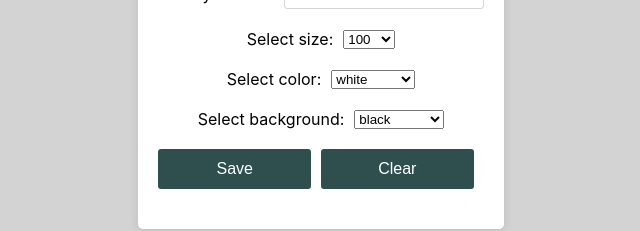
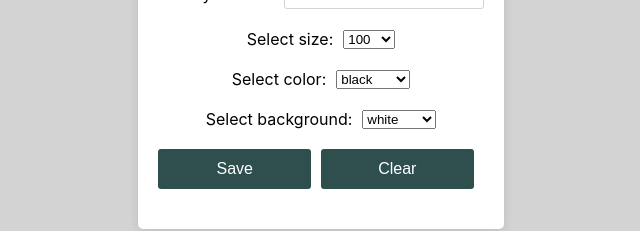
Before and after one commit to PKiienko/qr-code-generator, a React (Create React App) app: page / in a window 1280 px wide. Shown: the part 120-351 px from the top of the page, without its empty margins (319-959 px from the left). Built offline with nearby package versions, Linux system fonts and the light colour scheme.

Commit message:
colors have been changed

```diff
--- a/src/App.js
+++ b/src/App.js
@@ -11,29 +11,48 @@ const App = () => {
   const [bgColor, setBgColor] = useState('white');
 
   const colorOptions = [
+    'black',
+    'red',
+    'green',
+    'blue',
+    'yellow',
+    'orange',
+    'purple',
+    'pink',
+    'brown',
+    'gray',
     'white',
-    'lightgray',
-    'lightblue',
-    'lightgreen',
-    'lightyellow',
-    'lightpink',
+    'cyan',
+    'magenta',
+    'lime',
+    'indigo',
+    'teal',
+    'maroon',
+    'navy',
+    'olive',
+    'silver',
+  ];
+  const bgColorOptions = [
+    'white',
     'black',
-    'darkgray',
-    'darkblue',
-    'darkgreen',
-  ];
-
-  const bgColorOptions = [
-    'black',
-    'darkgray',
-    'darkblue',
-    'darkgreen',
-    'darkorange',
+    'gray',
+    'red',
+    'green',
+    'blue',
+    'yellow',
+    'orange',
+    'purple',
+    'pink',
+    'brown',
+    'cyan',
+    'magenta',
+    'lime',
     'indigo',
-    'white',
-    'lightgray',
-    'lightblue',
-    'lightgreen',
+    'teal',
+    'maroon',
+    'navy',
+    'olive',
+    'silver',
   ];
 
   const saveQR = () => {
```
